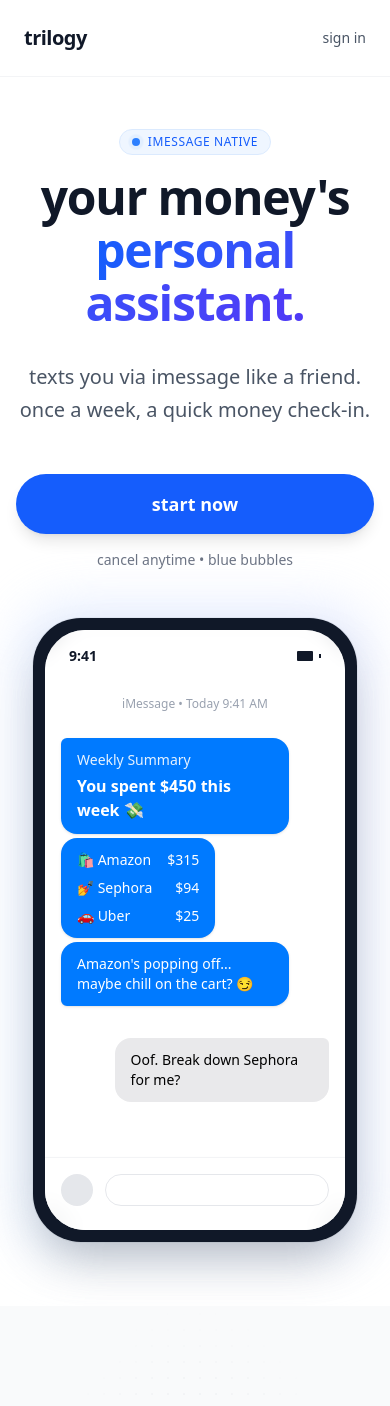
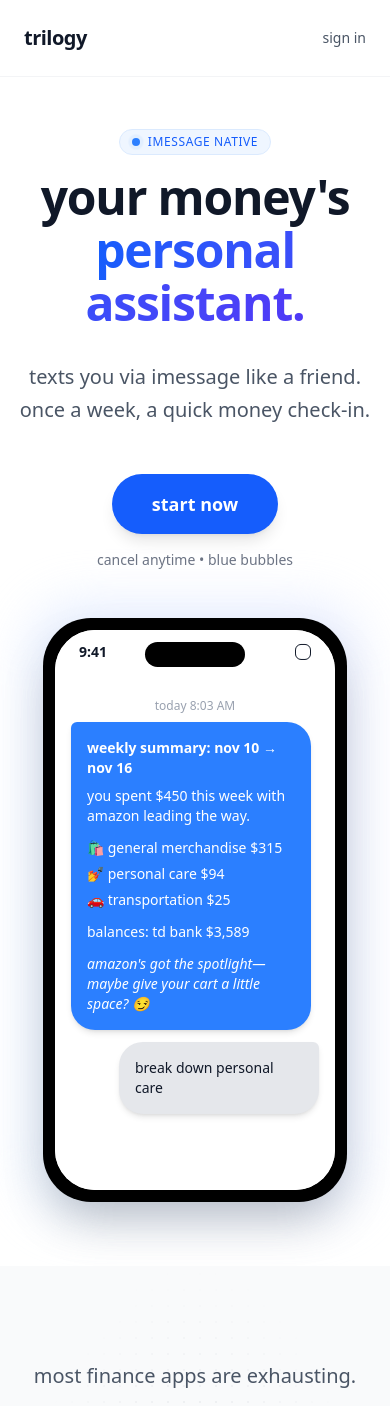
Before and after one commit to manav-s/trilogymoney, a Next.js app: page / in a window 390 px wide. Shown: the top 1406 px of the page. Built offline with nearby package versions, Linux system fonts and the light colour scheme.

Commit message:
fix: adjust button width and revert iphone mockup

```diff
--- a/app/page.tsx
+++ b/app/page.tsx
@@ -53,7 +53,7 @@ export default function Home() {
               <div className="flex flex-col sm:flex-row items-center justify-center lg:justify-start gap-4 pt-4">
                 <a
                   href="https://shorturl.at/KGbiL"
-                  className="w-full sm:w-auto px-8 py-4 text-lg font-semibold rounded-full bg-blue-600 text-white hover:bg-blue-700 transition-all shadow-lg hover:shadow-blue-500/30 hover:-translate-y-1"
+                  className="px-10 py-4 text-lg font-semibold rounded-full bg-blue-600 text-white hover:bg-blue-700 transition-all shadow-lg hover:shadow-blue-500/30 hover:-translate-y-1"
                 >
                   start now
                 </a>
@@ -70,68 +70,54 @@ export default function Home() {
                 <div className="absolute -inset-4 bg-gradient-to-tr from-blue-100 to-indigo-100 rounded-[3.5rem] blur-xl opacity-70"></div>
 
                 {/* iPhone frame */}
-                <div className="relative bg-gray-900 rounded-[3rem] p-3 shadow-2xl ring-1 ring-gray-900/5">
-                  <div className="bg-white rounded-[2.5rem] overflow-hidden h-[600px] w-[300px] relative">
+                <div className="relative bg-black rounded-[3rem] p-3 shadow-2xl">
+                  <div className="bg-white rounded-[2.5rem] overflow-hidden" style={{ width: "280px", height: "560px" }}>
                     {/* Status bar */}
-                    <div className="flex items-center justify-between px-6 py-4 bg-white/90 backdrop-blur-sm sticky top-0 z-20">
+                    <div className="flex items-center justify-between px-6 py-3 bg-white">
                       <span className="text-sm font-semibold text-gray-900">9:41</span>
-                      <div className="flex items-center space-x-1.5">
-                        <div className="w-4 h-2.5 bg-gray-900 rounded-[1px]"></div>
-                        <div className="w-0.5 h-1 bg-gray-900"></div>
+                      <div className="flex items-center space-x-1">
+                        <div className="w-4 h-4 border border-gray-900 rounded-sm"></div>
                       </div>
                     </div>
 
-                    {/* Chat Interface */}
-                    <div className="flex flex-col h-full bg-white pb-20 overflow-y-auto no-scrollbar">
-                      <div className="px-4 py-2 text-center">
-                        <span className="text-xs font-medium text-gray-400">iMessage • Today 9:41 AM</span>
+                    {/* SMS content */}
+                    <div className="px-4 py-6 bg-white h-full overflow-y-auto no-scrollbar">
+                      <p className="text-xs text-gray-400 mb-2 text-center">
+                        today 8:03 AM
+                      </p>
+                      {/* Trilogy's message (blue bubble, left-aligned) */}
+                      <div className="bg-blue-500 rounded-3xl rounded-tl-sm p-4 shadow-md max-w-[240px] animate-fade-in-up delay-100">
+                        <p className="text-white text-sm font-semibold mb-2">
+                          weekly summary: nov 10 → nov 16
+                        </p>
+                        <p className="text-white text-sm mb-3">
+                          you spent $450 this week with amazon leading the way.
+                        </p>
+                        <div className="space-y-1.5 text-white text-sm mb-3">
+                          <p>🛍️ general merchandise $315</p>
+                          <p>💅 personal care $94</p>
+                          <p>🚗 transportation $25</p>
+                        </div>
+                        <p className="text-white text-sm">
+                          balances: td bank $3,589
+                        </p>
+                        <p className="text-white text-sm mt-3 italic">
+                          amazon&apos;s got the spotlight—maybe give your cart a little space? 😏
+                        </p>
                       </div>
 
-                      <div className="flex-1 px-4 space-y-4 pt-4">
-                        {/* Trilogy Message */}
-                        <div className="flex flex-col items-start space-y-1 animate-fade-in-up delay-100">
-                          <div className="bg-[#007AFF] text-white rounded-2xl rounded-tl-sm px-4 py-3 max-w-[85%] shadow-sm">
-                            <p className="text-sm font-medium mb-1 opacity-90">Weekly Summary</p>
-                            <p className="text-base font-semibold">You spent $450 this week 💸</p>
-                          </div>
-                          <div className="bg-[#007AFF] text-white rounded-2xl px-4 py-3 max-w-[85%] shadow-sm">
-                            <div className="space-y-2 text-sm">
-                              <div className="flex justify-between gap-4">
-                                <span>🛍️ Amazon</span>
-                                <span className="font-medium">$315</span>
-                              </div>
-                              <div className="flex justify-between gap-4">
-                                <span>💅 Sephora</span>
-                                <span className="font-medium">$94</span>
-                              </div>
-                              <div className="flex justify-between gap-4">
-                                <span>🚗 Uber</span>
-                                <span className="font-medium">$25</span>
-                              </div>
-                            </div>
-                          </div>
-                          <div className="bg-[#007AFF] text-white rounded-2xl rounded-bl-sm px-4 py-3 max-w-[85%] shadow-sm">
-                            <p className="text-sm">Amazon&apos;s popping off... maybe chill on the cart? 😏</p>
-                          </div>
-                        </div>
-
-                        {/* User Message */}
-                        <div className="flex flex-col items-end space-y-1 pt-4 animate-fade-in-up delay-300">
-                          <div className="bg-[#E9E9EB] text-black rounded-2xl rounded-tr-sm px-4 py-3 max-w-[80%]">
-                            <p className="text-sm">Oof. Break down Sephora for me?</p>
-                          </div>
+                      {/* User's response (gray bubble, right-aligned) */}
+                      <div className="flex justify-end mt-3 animate-fade-in-up delay-300">
+                        <div className="bg-gray-200 rounded-3xl rounded-tr-sm p-4 shadow-md max-w-[200px]">
+                          <p className="text-gray-900 text-sm">
+                            break down personal care
+                          </p>
                         </div>
                       </div>
                     </div>
-
-                    {/* Bottom Input Area */}
-                    <div className="absolute bottom-0 w-full bg-white/90 backdrop-blur-md border-t border-gray-100 p-4 pb-6">
-                      <div className="flex items-center gap-3">
-                        <div className="w-8 h-8 rounded-full bg-gray-200 flex-shrink-0"></div>
-                        <div className="flex-1 h-8 rounded-full border border-gray-200"></div>
-                      </div>
-                    </div>
                   </div>
+                  {/* iPhone notch */}
+                  <div className="absolute top-6 left-1/2 transform -translate-x-1/2 bg-black rounded-full" style={{ width: "100px", height: "25px" }}></div>
                 </div>
               </div>
             </div>
```
